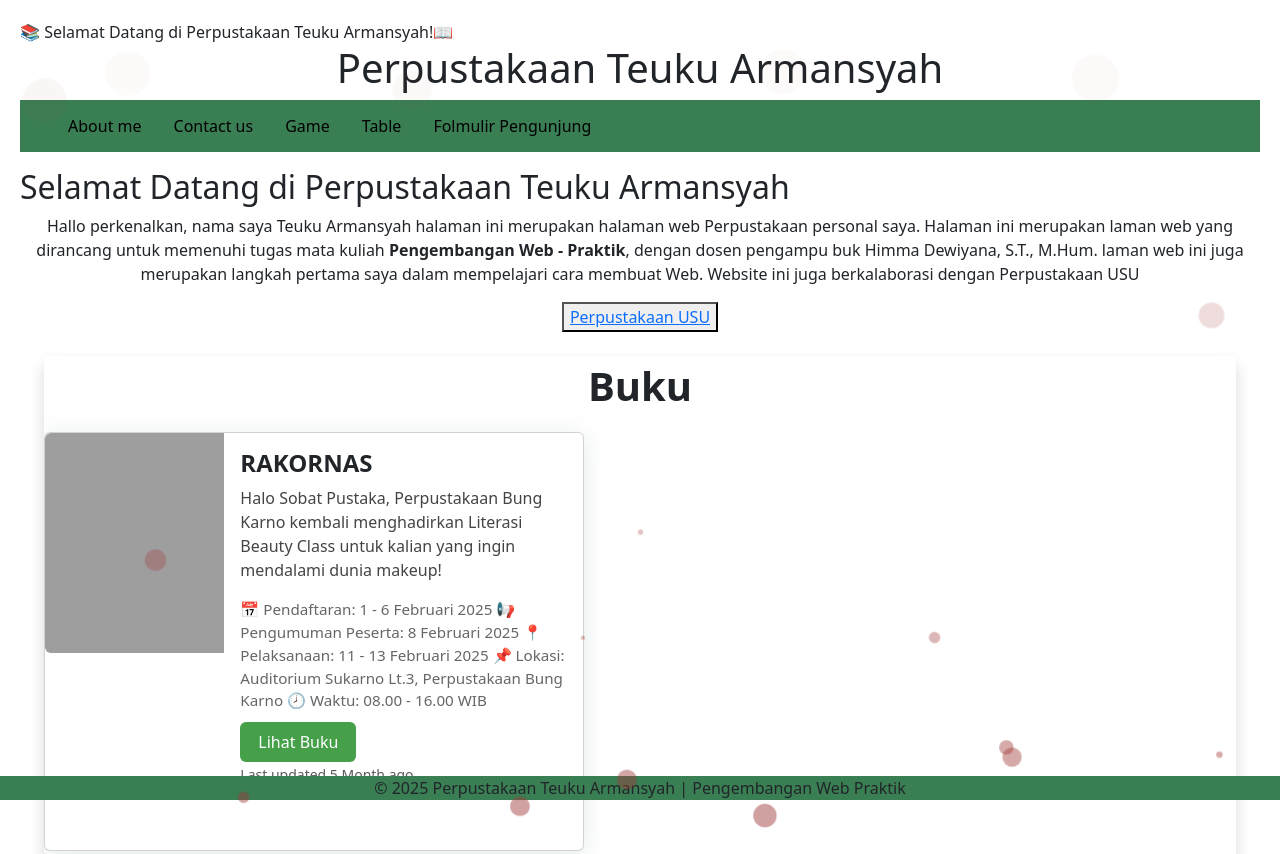
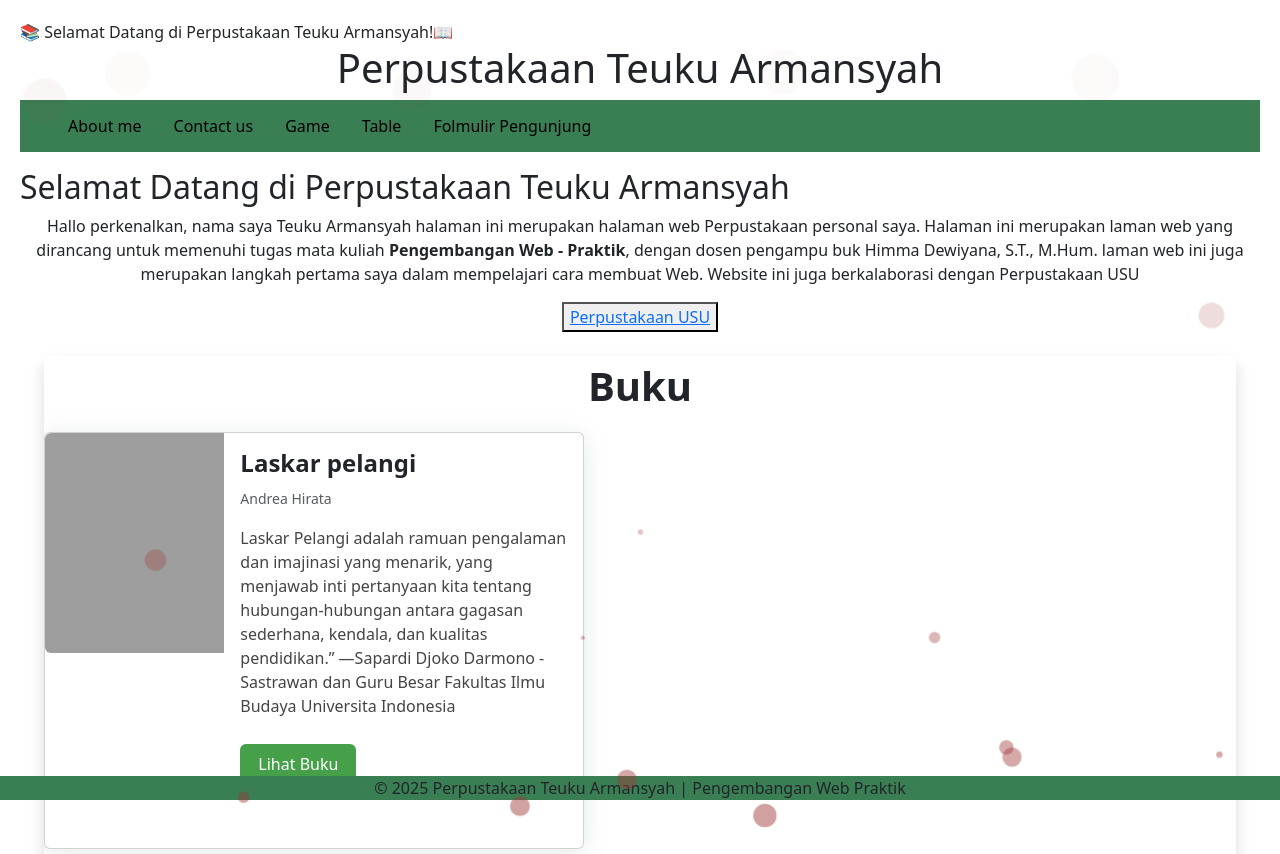
Before and after one commit to Teukuarmansyah05/Teukuarmansyah05.github.io, a plain HTML site: page index.html in a window 1280 px wide. Shown: the top 854 px of the page. Drawn offline with nearby package versions, Linux system fonts and the light colour scheme; grey boxes are pictures that could not be loaded.

Commit message:
Commit Wow

```diff
--- a/index.html
+++ b/index.html
@@ -42,7 +42,7 @@
         laman web ini juga merupakan langkah pertama saya dalam
         mempelajari cara membuat Web.
         Website ini juga berkalaborasi dengan Perpustakaan USU</p>
-    <button><a href="https://library.usu.ac.id/">Perpustakaan USU</a></button>
+    <button><a href="https://library.usu.ac.id/" target="_blank">Perpustakaan USU</a></button>
 
 </center>
 
@@ -52,25 +52,19 @@
 <div class="card mb-3 card-buku" style="max-width: 540px;">
     <div class="row g-0">
       <div class="col-md-4">
-        <img src="https://encrypted-tbn0.gstatic.com/images?q=tbn:ANd9GcR7CNAWhSJ8gtHMs-UTkYP3eO7NNDEQPKXvVA&s" class="img-fluid rounded-start" alt="...">
+        <img src="https://covers.openlibrary.org/b/id/7079796-L.jpg" class="img-fluid rounded-start" alt="...">
       </div>
       <div class="col-md-8">
         <div class="card-body mb-5">
-          <h5 class="card-title fw-bold">RAKORNAS</h5>
-          <p class="card-text">Halo Sobat Pustaka,
-            Perpustakaan Bung Karno kembali menghadirkan Literasi Beauty Class untuk kalian yang ingin mendalami dunia makeup! </p>
-            <figcaption>
-                📅 Pendaftaran: 1 - 6 Februari 2025
-                📢 Pengumuman Peserta: 8 Februari 2025
-                📍 Pelaksanaan: 11 - 13 Februari 2025
-                📌 Lokasi: Auditorium Sukarno Lt.3, Perpustakaan Bung Karno
-                🕗 Waktu: 08.00 - 16.00 WIB
-            </figcaption>
-            <button><a href="https://www.instagram.com/p/DFg_z1qy-4M/">Lihat Buku</a></button>
-          <p class="card-text"><small class="text-body-secondary">Last updated 5 Month ago</small></p>
+          <h5 class="card-title fw-bold">Laskar pelangi</h5>
+          <p class="card-text"><small class="text-body-secondary">Andrea Hirata</small></p>
+          <p class="card-text">Laskar Pelangi adalah ramuan pengalaman dan imajinasi yang menarik, yang menjawab inti pertanyaan kita tentang hubungan-hubungan antara gagasan sederhana, kendala, dan kualitas pendidikan.” —Sapardi Djoko Darmono - Sastrawan dan Guru Besar Fakultas Ilmu Budaya Universita Indonesia</p>
+            <button><a href="https://openlibrary.org/works/OL15302003W/Laskar_Pelangi" target="_blank">Lihat Buku</a></button>
+
         </div>
       </div>
     </div>
+
   </div>
 
   </div>
@@ -95,7 +89,7 @@
                 📌 Lokasi: Auditorium Sukarno Lt.3, Perpustakaan Bung Karno
                 🕗 Waktu: 08.00 - 16.00 WIB
             </figcaption>
-            <button><a href="https://www.instagram.com/p/DFg_z1qy-4M/">Lihat Event</a></button>
+            <button><a href="https://www.instagram.com/p/DFg_z1qy-4M/" target="_blank">Lihat Event</a></button>
           <p class="card-text"><small class="text-body-secondary">Last updated 5 Month ago</small></p>
         </div>
       </div>
```
